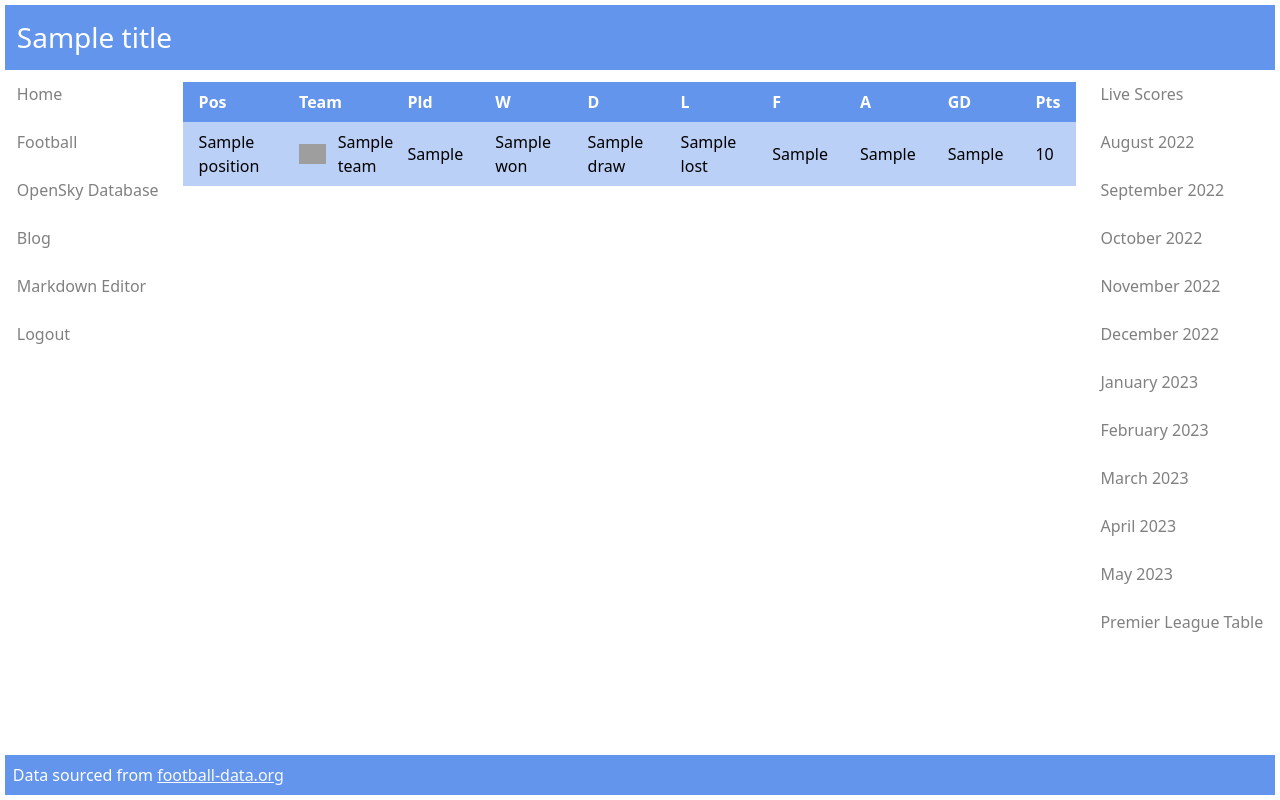
After one commit to schleising/website3, a FastAPI app: template website/templates/football/table_template.html in a window 1280 px wide. The commit adds this page. Run offline with FastAPI, Linux system fonts and the light colour scheme; the template is opened without the code that fills it: most values are stand-ins (such as "Sample title", 1, 10 or a date in 2020); parts of the project's set-up code (start-up, migrations or seed data) failed here and were passed over; grey boxes are pictures that could not be loaded.

Commit message:
Initial working table

```diff
--- a/website/football/__init__.py
+++ b/website/football/__init__.py
@@ -8,3 +8,6 @@ mongodb.set_database('web_database')
 
 # Set the collection in use
 pl_matches = mongodb.get_collection('pl_matches')
+
+# Set the collection in use
+pl_table = mongodb.get_collection('pl_table')
--- /dev/null
+++ b/website/static/css/football/table.css
@@ -0,0 +1,50 @@
+.table-container {
+    display: flex;
+    flex-direction: column;
+    align-items: center;
+    padding: 0.25rem;
+}
+
+.header-data {
+    color: white;
+    background-color: cornflowerblue;
+    text-align: left;
+}
+
+.team-data {
+    color: black;
+    background-color: #bbd0f7;
+    text-align: left;
+}
+
+.data {
+    padding: 0.5rem 1rem;
+}
+
+tr:hover > .team-data {
+    background-color: #a4c0f4;
+}
+
+@media screen and (max-width: 60rem) {
+    .data {
+        padding: 0.5rem 0.75rem;
+    }
+
+    .large-table {
+        display: none;
+    }
+}
+
+@media screen and (max-width: 40rem) {
+    .data {
+        padding: 0.25rem 0.5rem;
+    }
+
+    .medium-table {
+        display: none;
+    }
+
+    .large-table {
+        display: none;
+    }
+}
--- a/website/templates/football/football-base.html
+++ b/website/templates/football/football-base.html
@@ -1,9 +1,4 @@
 {% extends "base.html" %}
-
-{% block head %}
-<link rel="stylesheet" href="/css/football/football.css">
-{% block title %}<title>Football - {{ title }}</title>{% endblock %}
-{% endblock %}
 
 {% block sidebar %}
 <a href="/football/matches" class="sub-level-nav">Live Scores</a>
--- a/website/templates/football/match_template.html
+++ b/website/templates/football/match_template.html
@@ -1,4 +1,9 @@
 {% extends "football/football-base.html" %}
+
+{% block head %}
+<link rel="stylesheet" href="/css/football/football.css">
+{% block title %}<title>Football - {{ title }}</title>{% endblock %}
+{% endblock %}
 
 {% block header %}
 <h3 class="header-text">{{ title }}'s Matches</h3>
--- /dev/null
+++ b/website/templates/football/table_template.html
@@ -0,0 +1,64 @@
+{% extends "football/football-base.html" %}
+
+{% block head %}
+<link rel="stylesheet" href="/css/football/football.css">
+<link rel="stylesheet" href="/css/football/table.css">
+{% block title %}<title>Football - {{ title }}</title>{% endblock %}
+{% endblock %}
+
+{% block header %}
+<h3 class="header-text">{{ title }}</h3>
+{% endblock %}
+position: int
+team: Team
+played_games: int = Field(..., alias='playedGames')
+form: str
+won: int
+draw: int
+lost: int
+points: int
+goals_for: int = Field(..., alias='goalsFor')
+goals_against: int = Field(..., alias='goalsAgainst')
+goal_difference: int = Field(..., alias='goalDifference')
+
+{% block content %}
+<div class="table-container">
+  <table>
+    <thead>
+      <tr class="header-row">
+        <th class="header-data data">Pos</th>
+        <th class="header-data data">Team</th>
+        <th class="header-data data">Pld</th>
+        <th class="header-data data medium-table">W</th>
+        <th class="header-data data medium-table">D</th>
+        <th class="header-data data medium-table">L</th>
+        <th class="header-data data large-table">F</th>
+        <th class="header-data data large-table">A</th>
+        <th class="header-data data">GD</th>
+        <th class="header-data data">Pts</th>
+      </tr>
+    </thead>
+    <tbody>
+      {% for table_item in table_list %}
+      <tr class="team-row">
+        <td class="team-data data">{{ table_item.position }}</td>
+        <td class="team-data data">
+          <div class="team-and-badge">
+            <img class="team-badge" src="{{ table_item.team.crest }}"></img>
+            <div class="home-team">{{ table_item.team.short_name }}</div>
+          </div>
+        </td>
+        <td class="team-data data">{{ table_item.played_games }}</td>
+        <td class="team-data data medium-table">{{ table_item.won }}</td>
+        <td class="team-data data medium-table">{{ table_item.draw }}</td>
+        <td class="team-data data medium-table">{{ table_item.lost }}</td>
+        <td class="team-data data large-table">{{ table_item.goals_for }}</td>
+        <td class="team-data data large-table">{{ table_item.goals_against }}</td>
+        <td class="team-data data">{{ table_item.goal_difference }}</td>
+        <td class="team-data data">{{ table_item.points }}</td>
+      </tr>
+      {% endfor %}
+    </tbody>
+  </table>
+</div>
+{% endblock %}
```
Also changed, not shown: website/football/router.py (+13 -2 lines).
